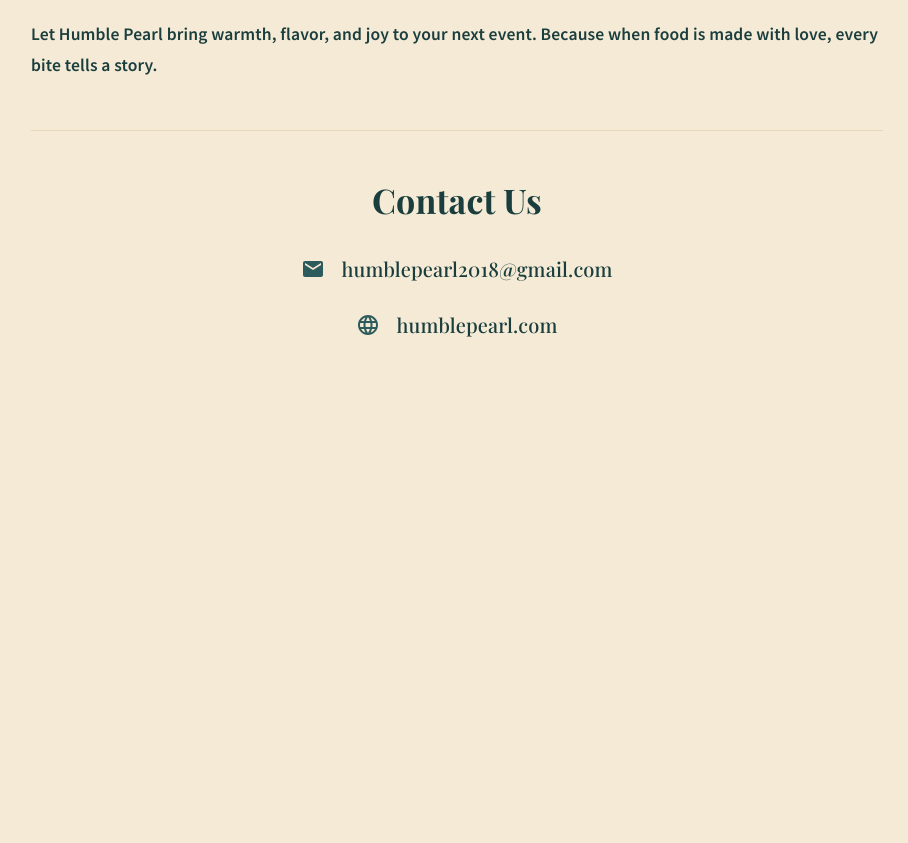
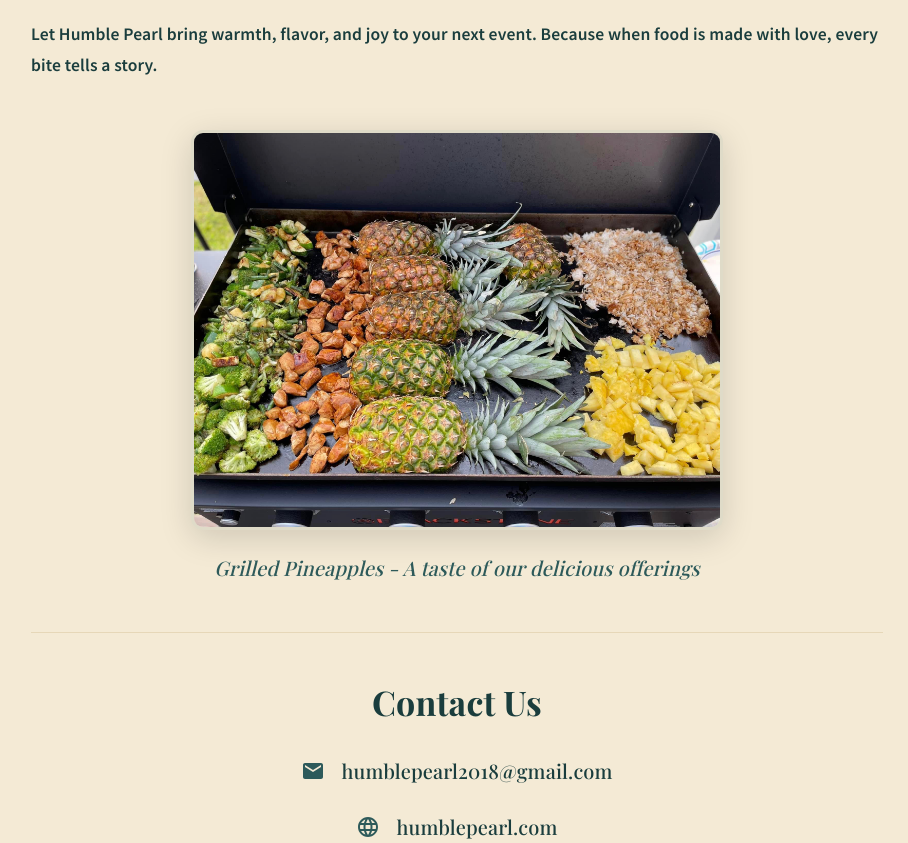
Before and after one commit to jaymeeGleason/humble-pearl-catering, a React (Create React App) app in the folder client/: page / in a window 1280 px wide. Shown: the part 980-1823 px from the top of the page, without its empty margins (183-1091 px from the left). Before the commit the page ends 1321 px from the top, so only its background shows below. Built offline with nearby package versions, Linux system fonts and the light colour scheme.

Commit message:
Add grilled pineapples photo back to home page
- Re-enable grilled pineapples image import
- Uncomment the featured food image section
- This adds the beautiful food showcase back to the site

```diff
--- a/client/src/pages/Home.js
+++ b/client/src/pages/Home.js
@@ -10,7 +10,7 @@
   Email as EmailIcon,
   Language as LanguageIcon
 } from '@mui/icons-material';
-// import { grilledPineapples } from '../assets/images'; // Temporarily disabled for mobile testing
+import { grilledPineapples } from '../assets/images';
 
 const Home = () => {
   return (
@@ -96,8 +96,8 @@
           </Typography>
         </Box>
 
-        {/* Featured Food Image - Temporarily commented out for mobile testing */}
-        {/* <Box sx={{ textAlign: 'center', mb: 6 }}>
+        {/* Featured Food Image */}
+        <Box sx={{ textAlign: 'center', mb: 6 }}>
           <Box
             component="img"
             src={grilledPineapples}
@@ -119,7 +119,7 @@
           }}>
             Grilled Pineapples - A taste of our delicious offerings
           </Typography>
-        </Box> */}
+        </Box>
 
         <Divider sx={{ my: 6, borderColor: '#E6D7B8' }} />
 
```
